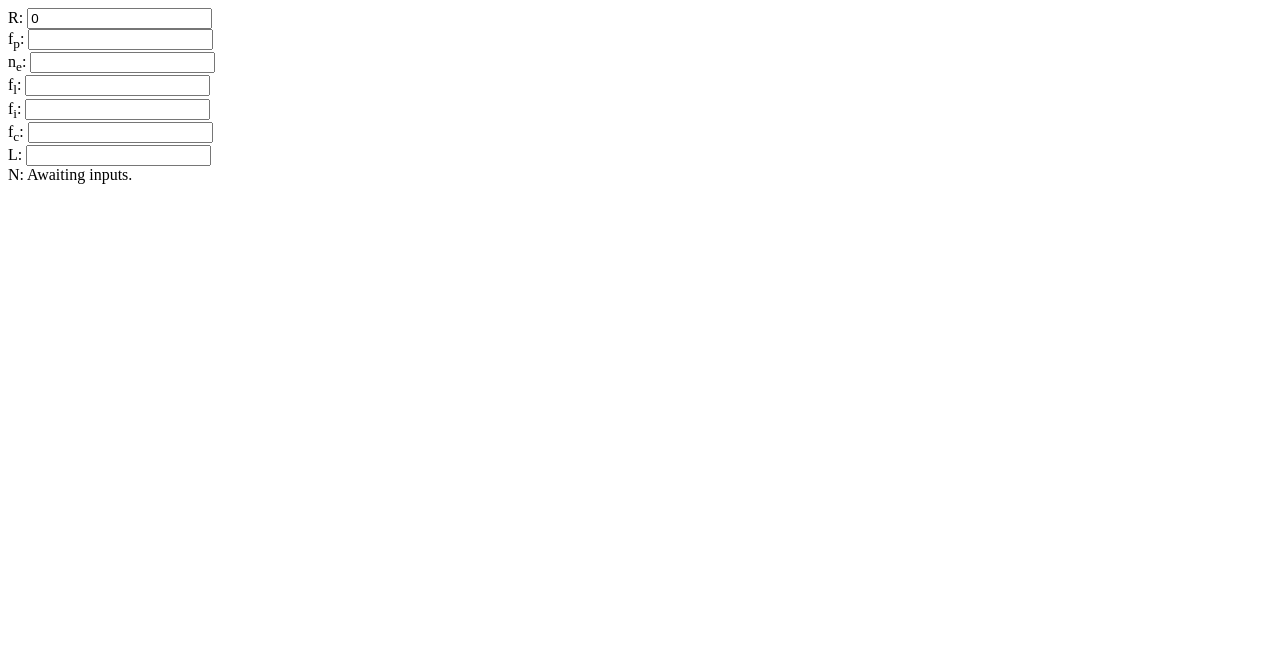
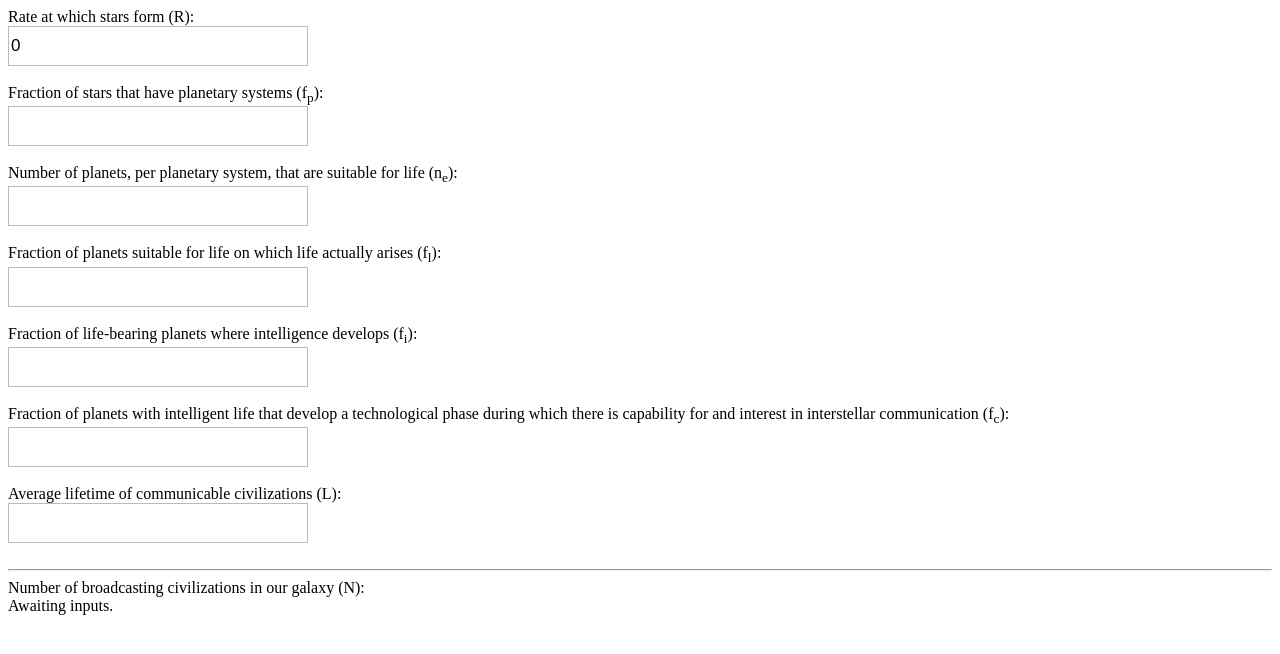
Before and after one commit to darinacosta/drake-equation, a website: page index.html in a window 1280 px wide. Drawn offline with nearby package versions, Linux system fonts and the light colour scheme; some packages are replaced by stand-ins of ours.

Commit message:
add alien png

```diff
--- /dev/null
+++ b/assets/css/style.css
@@ -0,0 +1,8 @@
+input[type=text], input[type=url], input[type=email], input[type=password], input[type=number] {
+  -webkit-appearance: none; -moz-appearance: none;
+  display: block;
+  margin: 0;
+  width: 300px; height: 40px;
+  line-height: 40px; font-size: 17px;
+  border: 1px solid #bbb;
+}
--- a/components/home/home.html
+++ b/components/home/home.html
@@ -1,11 +1,22 @@
 <form novalidate>
-  R: <input type="number" ng-model="r"><br>
-  f<sub>p</sub>: <input type="number" ng-model="fp"><br>
-  n<sub>e</sub>: <input type="number" ng-model="ne"><br>
-  f<sub>l</sub>: <input type="number" ng-model="fl"><br>
-  f<sub>i</sub>: <input type="number" ng-model="fi"><br>
-  f<sub>c</sub>: <input type="number" ng-model="fc"><br>
-  L: <input type="number" ng-model="l"><br>
-  N: {{n}}
-
+  Rate at which stars form (R):<br>
+  <input type="number" ng-model="r"><br>
+  Fraction of stars that have planetary systems (f<sub>p</sub>):<br>
+  <input type="number" ng-model="fp"><br>
+  Number of planets, per planetary system, that are suitable for life (n<sub>e</sub>):<br>
+  <input type="number" ng-model="ne"><br>
+  Fraction of planets suitable for life on which life actually arises (f<sub>l</sub>):<br>
+  <input type="number" ng-model="fl"><br>
+  Fraction of life-bearing planets where intelligence develops (f<sub>i</sub>):<br>
+  <input type="number" ng-model="fi"><br>
+    Fraction of planets with intelligent life that develop a technological
+    phase during which there is capability for and interest in interstellar
+    communication (f<sub>c</sub>):
+  <br>
+  <input type="number" ng-model="fc"><br>
+  Average lifetime of communicable civilizations (L):<br>
+  <input type="number" ng-model="l"><br>
+  <hr>
+  Number of broadcasting civilizations in our galaxy (N):<br>
+  <string ng-bind-html="n"></string>
 </form>
--- a/components/home/homeCtrl.js
+++ b/components/home/homeCtrl.js
@@ -1,11 +1,14 @@
 app.controller('homeCtrl', ['$scope','drakeCalculator', homeCtrl]);
 
 function homeCtrl($scope, drakeCalculator) {
+  String.prototype.repeat = function( num ) {
+      return new Array( num + 1 ).join( this );
+  };
 	var s = $scope;
   s.r = 0;
-  $scope.$watchCollection('[r]', function(newValues){
+  $scope.$watchCollection('[r, fp, ne, fl, fi, fc, l]', function(newValues){
     var calculation = drakeCalculator.n(s.r, s.fp, s.ne, s.fl, s.fi, s.fc, s.l);
-    s.n = isNaN(calculation) ? 'Awaiting inputs.' : calculation;
+    s.n = isNaN(calculation) ? 'Awaiting inputs.' : '<img src="assets/i/space_invader_a_v1.png"> '.repeat(calculation);
   });
 }
 
--- a/index.html
+++ b/index.html
@@ -1,10 +1,11 @@
 <html lang="en"><head><style type="text/css">@charset "UTF-8";[ng\:cloak],[ng-cloak],[data-ng-cloak],[x-ng-cloak],.ng-cloak,.x-ng-cloak,.ng-hide:not(.ng-hide-animate){display:none !important;}ng\:form{display:block;}</style>
   <meta charset="utf-8">
+  <meta name=viewport content='width=400'>
 
   <title>----</title>
   <meta name="description" content="">
 
-  <link rel="stylesheet" href="css/style.css?v=1.0">
+  <link rel="stylesheet" href="assets/css/style.css?v=1.0">
 
   <!--[if lt IE 9]>
   <script src="http://html5shiv.googlecode.com/svn/trunk/html5.js"></script>
```
Also changed, not shown: assets/i/space_invader_a_v1.png (added), 1 other file.
